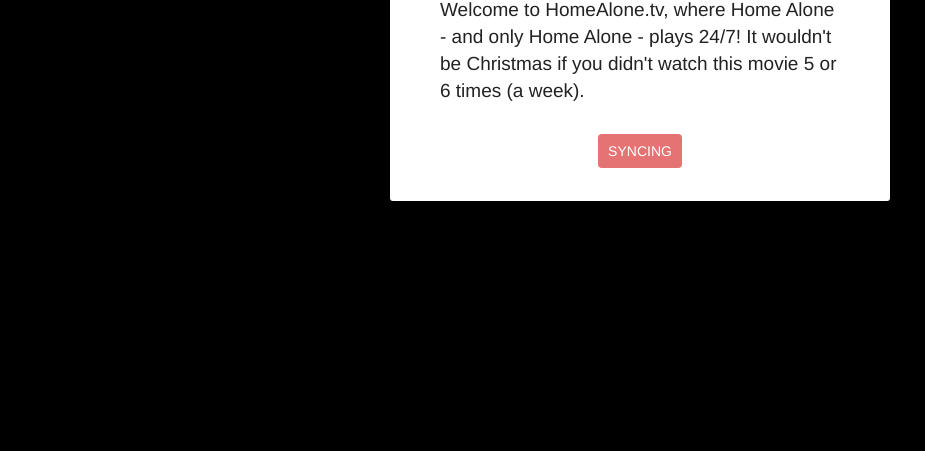
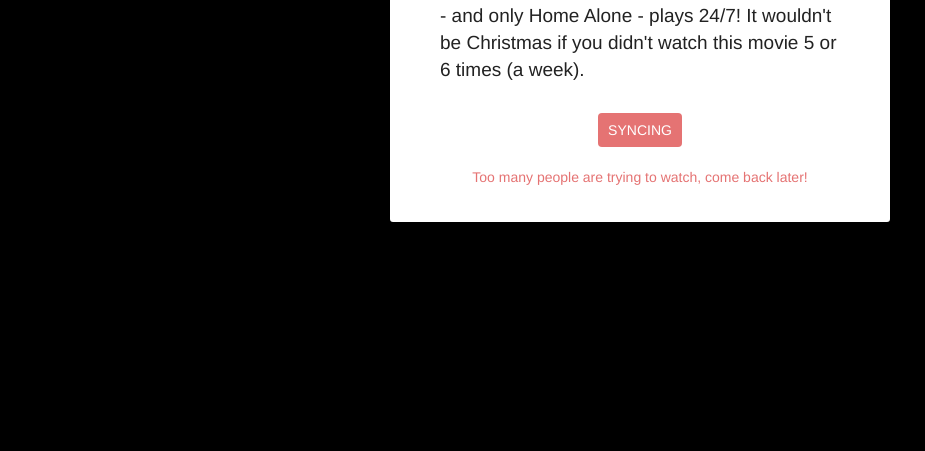
Before and after one commit to spencercree/murphChristmas, a plain HTML site: page ha.html in a window 1280 px wide. Shown: the part 349-800 px from the top of the page, without its empty margins (0-925 px from the left). Drawn offline with nearby package versions, Linux system fonts and the light colour scheme; a web font is replaced by a local one.

Commit message:
error message for when I get 429ed by dropbox

```diff
--- a/ha.html
+++ b/ha.html
@@ -20,6 +20,8 @@
             <br />
             <br />
             <div id="sync-icon" onclick="watch()">SYNCING</div>
+            <br />
+            <p id="error" style="display:none">Too many people are trying to watch, come back later!</p>
           </div>
         </div>
       </div>
--- a/homeAlone.css
+++ b/homeAlone.css
@@ -5,7 +5,7 @@
 #message {
   padding: 15px 0px;
   margin-top: -135px;
-  height: 300px;
+  min-height: 300px;
   width: 500px;
   background-color: #fff;
   color: #222;
@@ -70,3 +70,11 @@
   top: 0;
   left: 0;
 }
+
+#error {
+  font-size: 14px !important;
+  text-align: center !important;
+  margin-top: 20px;
+  margin-bottom: 20px;
+  color: #e57373;
+}
--- a/homeAlone.js
+++ b/homeAlone.js
@@ -15,10 +15,14 @@
   return playTime;
 };
 
-window.addEventListener("keydown", function(event){
+window.addEventListener('keydown', function(event){
   if(event.keyCode === 83){
     video.currentTime = 0;
   }
+});
+
+video.querySelectorAll('source')[0].addEventListener('error', function(){
+  document.getElementById('error').setAttribute('style', 'display:inline-block');
 });
 
 var hideLogo = function() {
```
